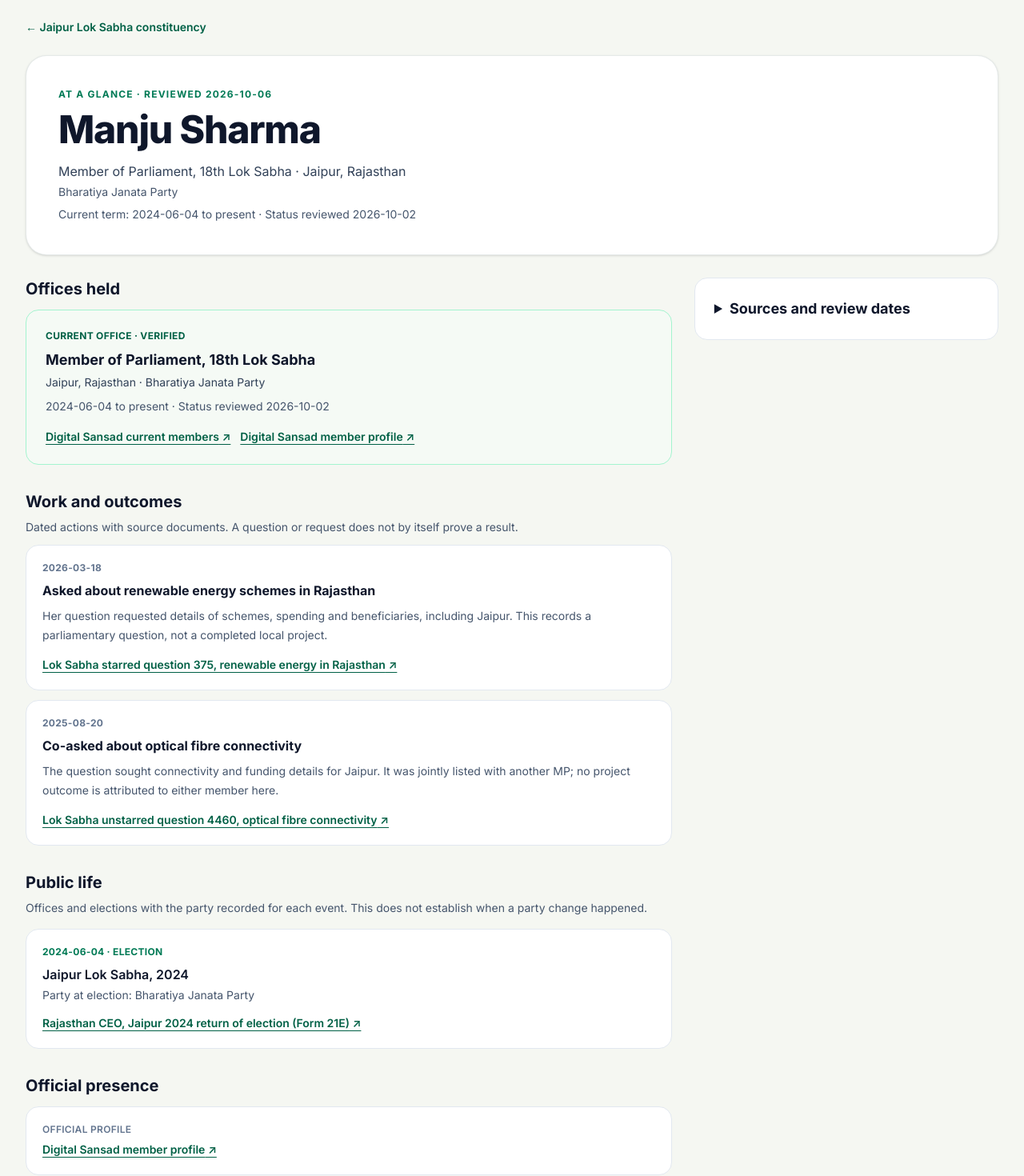
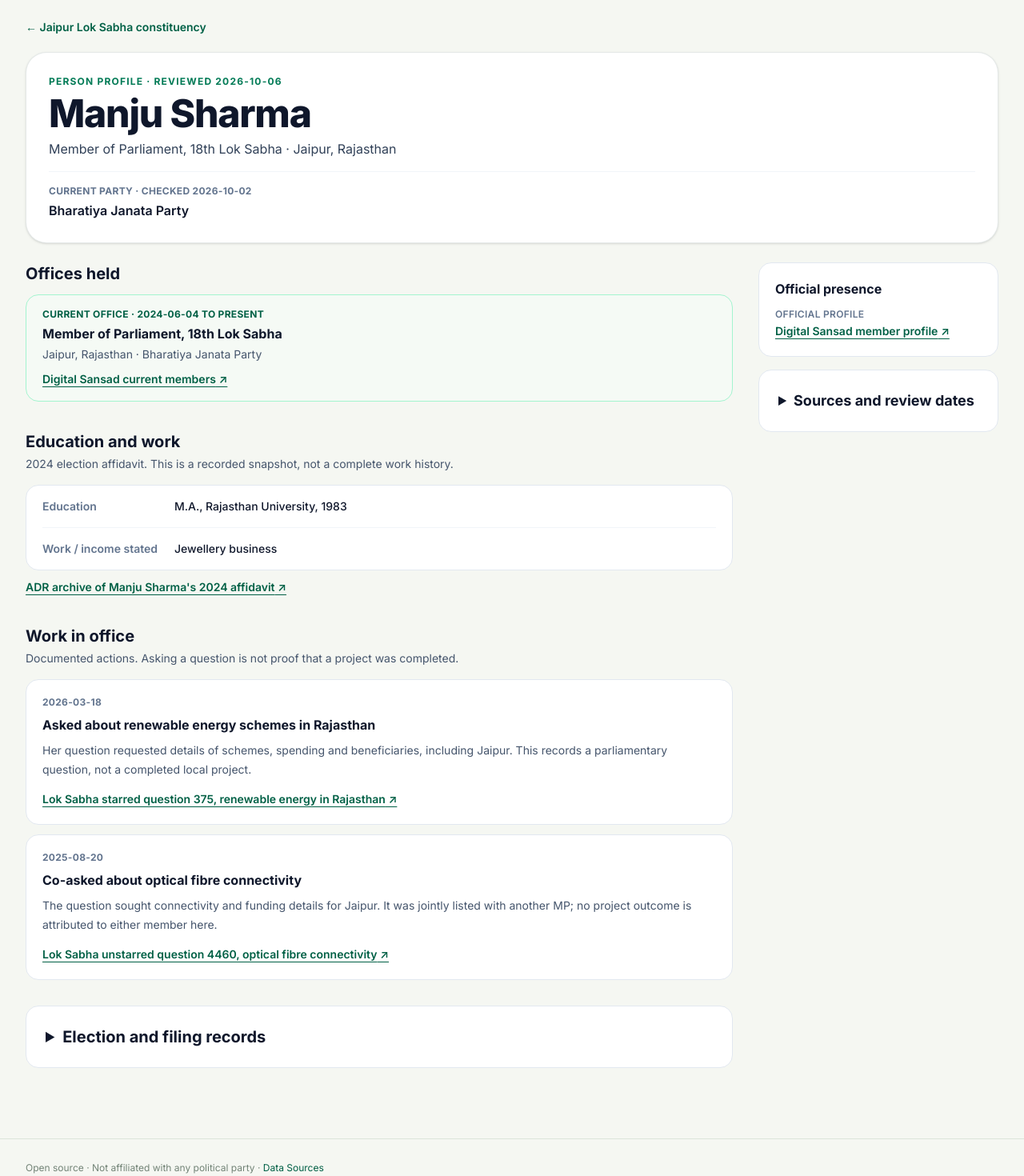
Before and after one commit to sourabh69733/vote-better, a Next.js app in the folder web/: page /people/manju-sharma in a window 1280 px wide. Shown: the part 100-1570 px from the top of the page at 80% size. Built offline with nearby package versions, Linux system fonts and the light colour scheme.

Commit message:
Reorder person profiles around office, education, and work

```diff
--- a/web/app/people/[slug]/page.tsx
+++ b/web/app/people/[slug]/page.tsx
@@ -36,6 +36,7 @@ export default async function PersonPage({ params }: PageProps) {
   const office = profile.officeTerms.find((term) => !term.endedOn);
   const election = profile.candidacies[0];
   const electionStatus = election ? election.status[0].toUpperCase() + election.status.slice(1) : "";
+  const electionYear = election?.resultDate?.slice(0, 4);
   const voteTraceId = getJaipurVoteTraceId(profile.slug);
 
   return (
@@ -44,72 +45,63 @@ export default async function PersonPage({ params }: PageProps) {
         ← {area ? area.label : "Verified areas"}
       </Link>
 
-      <header className={`mt-6 grid gap-8 rounded-[26px] border border-emerald-950/10 bg-white p-6 shadow-sm sm:p-8 lg:items-end lg:p-10 ${office ? "" : "lg:grid-cols-[minmax(0,1fr)_300px]"}`}>
+      <header className="mt-5 rounded-[26px] border border-emerald-950/10 bg-white p-5 shadow-sm sm:p-7">
         <div>
-          <p className="text-xs font-bold uppercase tracking-widest text-emerald-700">At a glance · reviewed {profile.reviewedOn}</p>
-          <h1 className="mt-3 text-4xl font-extrabold tracking-tight text-slate-900 sm:text-5xl">{profile.name}</h1>
-          {office && <>
-            <p className="mt-4 text-base text-slate-700">{office.title} · {office.constituency}, {office.state}</p>
-            <p className="mt-1 text-sm text-slate-600">{office.party}</p>
-            <p className="mt-2 text-sm text-slate-600">Current term: {office.startedOn} to present · Status reviewed {office.reviewedOn}</p>
-          </>}
-          {!office && election && <>
-            <p className="mt-4 text-base text-slate-700">{election.election} · {electionStatus}</p>
-            {election.party && <p className="mt-1 text-sm text-slate-600">{election.party}</p>}
-          </>}
+          <p className="text-xs font-bold uppercase tracking-widest text-emerald-700">Person profile · reviewed {profile.reviewedOn}</p>
+          <h1 className="mt-2 text-4xl font-extrabold tracking-tight text-slate-900 sm:text-5xl">{profile.name}</h1>
+          <p className="mt-2 text-base text-slate-700">{office ? `${office.title} · ${office.constituency}, ${office.state}` : election ? `${election.election} · ${electionStatus}` : "Sourced public profile"}</p>
         </div>
-        {!office && election && <div className="rounded-2xl bg-[#eaf4ec] p-5">
-          <p className="text-xs font-bold uppercase tracking-wider text-emerald-800">Election result</p>
-          {election.votes !== undefined && <p className="mt-2 text-3xl font-bold tabular-nums text-slate-900">{election.votes.toLocaleString("en-IN")} <span className="text-sm font-medium text-slate-600">votes</span></p>}
-          {election.resultDate && <p className="mt-1 text-xs text-slate-600">Declared {election.resultDate}</p>}
-          <div className="mt-3"><EvidenceLink source={getProfileSource(profile, election.sourceId)} /></div>
+        {(office || election) && <div className="mt-4 flex flex-wrap items-baseline gap-x-3 gap-y-1 border-t border-slate-100 pt-4">
+          <div>
+            <p className="text-xs font-bold uppercase tracking-wide text-slate-500">{office ? `Current party · checked ${office.reviewedOn}` : `Party at ${electionYear ?? "recorded"} election`}</p>
+            <p className="mt-1 font-semibold text-slate-900">{office?.party ?? election?.party}</p>
+          </div>
         </div>}
       </header>
 
-      <div className="mt-7 grid items-start gap-7 xl:grid-cols-[minmax(0,1.7fr)_minmax(300px,.8fr)]">
+      <div className="mt-6 grid items-start gap-8 xl:grid-cols-[minmax(0,1fr)_300px]">
         <div>
           {profile.officeTerms.length > 0 && <section aria-labelledby="office-heading">
             <h2 id="office-heading" className="text-xl font-bold text-slate-900">Offices held</h2>
-            <div className="mt-3 grid gap-3">{profile.officeTerms.map((term) => <article key={`${term.title}-${term.startedOn}`} className="rounded-2xl border border-emerald-200 bg-[#f5faf5] p-6">
-              <p className="text-xs font-bold uppercase tracking-wide text-emerald-800">{term.endedOn ? "Past office" : "Current office · verified"}</p>
-              <h3 className="mt-2 text-lg font-bold text-slate-900">{term.title}</h3>
-              <p className="mt-1 text-sm text-slate-700">{term.constituency}, {term.state} · {term.party}</p>
-              <p className="mt-2 text-sm leading-6 text-slate-600">{term.startedOn} to {term.endedOn ?? "present"} · Status reviewed {term.reviewedOn}</p>
-              <div className="mt-4 flex flex-wrap gap-3">{[term.statusSourceId, term.biographySourceId].map((id) => <EvidenceLink key={id} source={getProfileSource(profile, id)} />)}</div>
+            <div className="mt-3 grid gap-3">{profile.officeTerms.map((term) => <article key={`${term.title}-${term.startedOn}`} className="rounded-2xl border border-emerald-200 bg-[#f5faf5] px-5 py-4">
+              <p className="text-xs font-bold uppercase tracking-wide text-emerald-800">{term.endedOn ? "Past office" : "Current office"} · {term.startedOn} to {term.endedOn ?? "present"}</p>
+              <h3 className="mt-1 text-base font-bold text-slate-900">{term.title}</h3>
+              <p className="mt-1 text-sm text-slate-600">{term.constituency}, {term.state} · {term.party}</p>
+              <div className="mt-2"><EvidenceLink source={getProfileSource(profile, term.statusSourceId)} /></div>
             </article>)}</div>
           </section>}
 
-          {profile.activities.length > 0 && <section className="mt-8" aria-labelledby="activity-heading">
-            <h2 id="activity-heading" className="text-xl font-bold text-slate-900">Work and outcomes</h2>
-            <p className="mt-2 text-sm text-slate-600">Dated actions with source documents. A question or request does not by itself prove a result.</p>
-            <div className="mt-3 grid gap-3">
+          {profile.background && <section className="mt-9" aria-labelledby="background-heading">
+            <h2 id="background-heading" className="text-xl font-bold text-slate-900">Education and work</h2>
+            <p className="mt-1 text-sm text-slate-600">{profile.background.context}. This is a recorded snapshot, not a complete work history.</p>
+            <dl className="mt-4 divide-y divide-slate-100 rounded-2xl border border-slate-200 bg-white px-5">
+              {profile.background.educationDetail && <div className="py-4 sm:grid sm:grid-cols-[145px_1fr] sm:gap-5"><dt className="text-sm font-semibold text-slate-500">Education</dt><dd className="mt-1 text-sm font-medium text-slate-900 sm:mt-0">{profile.background.educationDetail}</dd></div>}
+              {profile.background.workDescription && <div className="py-4 sm:grid sm:grid-cols-[145px_1fr] sm:gap-5"><dt className="text-sm font-semibold text-slate-500">Work / income stated</dt><dd className="mt-1 text-sm font-medium text-slate-900 sm:mt-0">{profile.background.workDescription}</dd></div>}
+            </dl>
+            <div className="mt-2"><EvidenceLink source={getProfileSource(profile, profile.background.sourceId)} /></div>
+          </section>}
+
+          {profile.career.length > 0 && <section className="mt-9" aria-labelledby="timeline-heading">
+            <h2 id="timeline-heading" className="text-xl font-bold text-slate-900">Career timeline</h2>
+            <p className="mt-1 text-sm text-slate-600">Documented public roles and elections. Earlier work may not be recorded.</p>
+            <ol className="mt-4 border-l-2 border-emerald-200 pl-5">{profile.timeline.toReversed().map((event) => <li key={`${event.kind}-${event.date}-${event.title}`} className="relative border-b border-slate-200 py-4 last:border-b-0 before:absolute before:-left-[27px] before:top-[23px] before:h-3 before:w-3 before:rounded-full before:bg-emerald-600">
+              <p className="text-xs font-bold uppercase tracking-wide text-emerald-700">{event.date} · {event.kind === "career" ? "Public role" : "Election"}</p>
+              <h3 className="mt-1 font-semibold text-slate-900">{event.title}</h3>
+              {event.party && <p className="mt-1 text-sm text-slate-600">{event.kind === "career" ? "Party in this record" : "Party at election"}: {event.party}</p>}
+              <div className="mt-2"><EvidenceLink source={getProfileSource(profile, event.sourceId)} /></div>
+            </li>)}</ol>
+          </section>}
+
+          {profile.activities.length > 0 && <section className="mt-9" aria-labelledby="activity-heading">
+            <h2 id="activity-heading" className="text-xl font-bold text-slate-900">Work in office</h2>
+            <p className="mt-1 text-sm text-slate-600">Documented actions. Asking a question is not proof that a project was completed.</p>
+            <div className="mt-4 grid gap-3">
               {profile.activities.map((activity) => <article key={activity.sourceId} className="rounded-2xl border border-slate-200 bg-white p-5">
                 <p className="text-xs font-bold uppercase tracking-wide text-slate-500">{activity.date}</p>
                 <h3 className="mt-2 font-bold text-slate-900">{activity.title}</h3>
                 <p className="mt-2 text-sm leading-6 text-slate-600">{activity.description}</p>
                 <div className="mt-3"><EvidenceLink source={getProfileSource(profile, activity.sourceId)} /></div>
               </article>)}
-            </div>
-          </section>}
-
-          {profile.timeline.length > 0 && <section className="mt-8" aria-labelledby="timeline-heading">
-            <h2 id="timeline-heading" className="text-xl font-bold text-slate-900">Public life</h2>
-            <p className="mt-2 text-sm text-slate-600">Offices and elections with the party recorded for each event. This does not establish when a party change happened.</p>
-            <ol className="mt-4 grid gap-3">{profile.timeline.map((event) => <li key={`${event.kind}-${event.date}-${event.title}`} className="rounded-2xl border border-slate-200 bg-white p-5">
-              <p className="text-xs font-bold uppercase tracking-wide text-emerald-700">{event.date} · {event.kind === "office" ? "Office" : "Election"}</p>
-              <h3 className="mt-2 font-semibold text-slate-900">{event.title}</h3>
-              {event.party && <p className="mt-1 text-sm text-slate-600">{event.kind === "office" ? "Party recorded for office" : "Party at election"}: {event.party}</p>}
-              <div className="mt-3"><EvidenceLink source={getProfileSource(profile, event.sourceId)} /></div>
-            </li>)}</ol>
-          </section>}
-
-          {profile.publicProfiles.length > 0 && <section className="mt-8" aria-labelledby="presence-heading">
-            <h2 id="presence-heading" className="text-xl font-bold text-slate-900">Official presence</h2>
-            <div className="mt-3 flex flex-wrap gap-3 rounded-2xl border border-slate-200 bg-white p-5">
-              {profile.publicProfiles.map((link) => <div key={link.sourceId}>
-                <p className="mb-1 text-xs font-semibold uppercase tracking-wide text-slate-500">{link.label}</p>
-                <EvidenceLink source={getProfileSource(profile, link.sourceId)} />
-              </div>)}
             </div>
           </section>}
 
@@ -149,7 +141,14 @@ export default async function PersonPage({ params }: PageProps) {
           </details>}
         </div>
 
-        <aside>
+        <aside className="grid gap-4">
+          {profile.publicProfiles.length > 0 && <section className="rounded-2xl border border-slate-200 bg-white p-5" aria-labelledby="presence-heading">
+            <h2 id="presence-heading" className="text-base font-bold text-slate-900">Official presence</h2>
+            <div className="mt-3 grid gap-3">{profile.publicProfiles.map((link) => <div key={link.sourceId}>
+              <p className="text-xs font-semibold uppercase tracking-wide text-slate-500">{link.label}</p>
+              <EvidenceLink source={getProfileSource(profile, link.sourceId)} />
+            </div>)}</div>
+          </section>}
           <details className="rounded-2xl border border-slate-200 bg-white p-6">
             <summary className="cursor-pointer text-lg font-bold text-slate-900">Sources and review dates</summary>
             <p className="mt-3 text-sm text-slate-600">This is a selected record, not a complete account of this person or a judgment about performance.</p>
```
Also changed, not shown: 1 other file (tests, documents, lock files or other folders).
